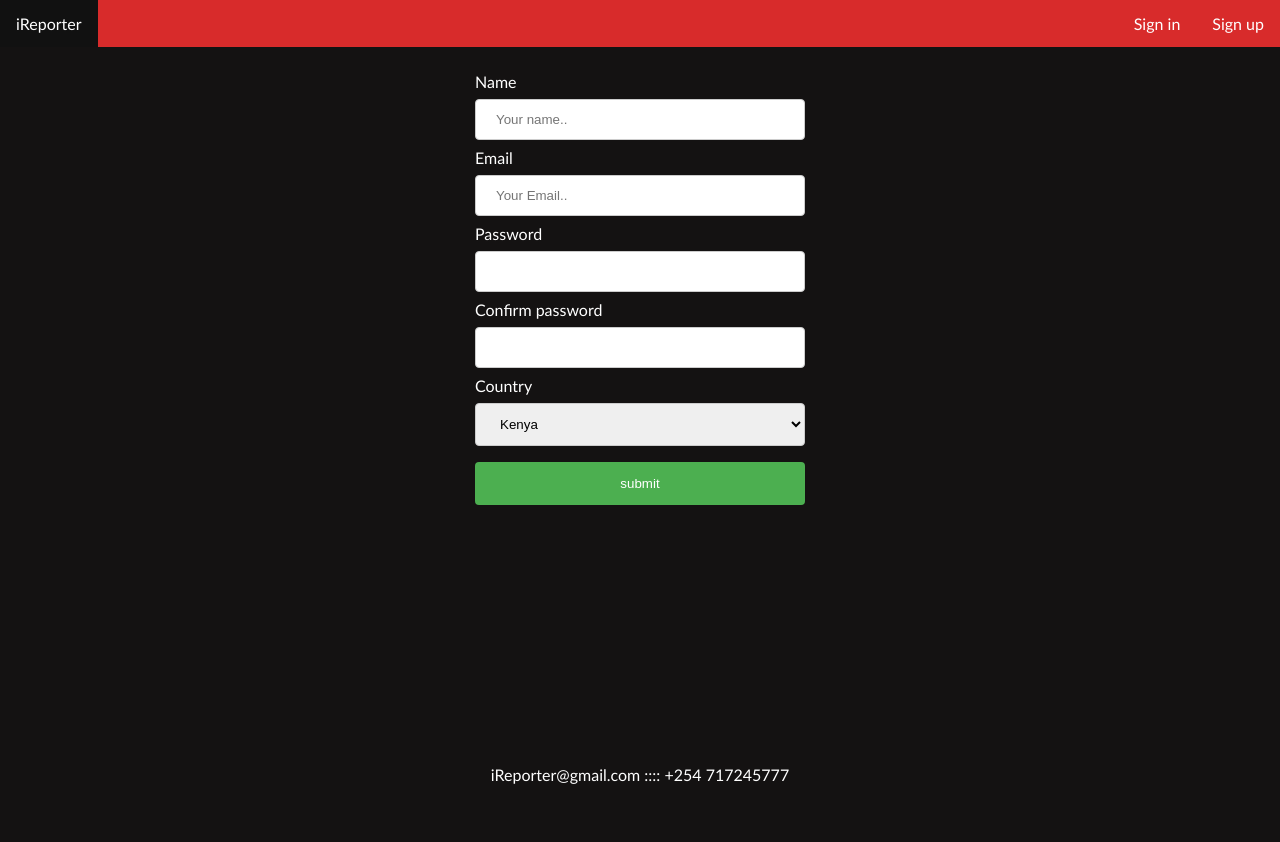
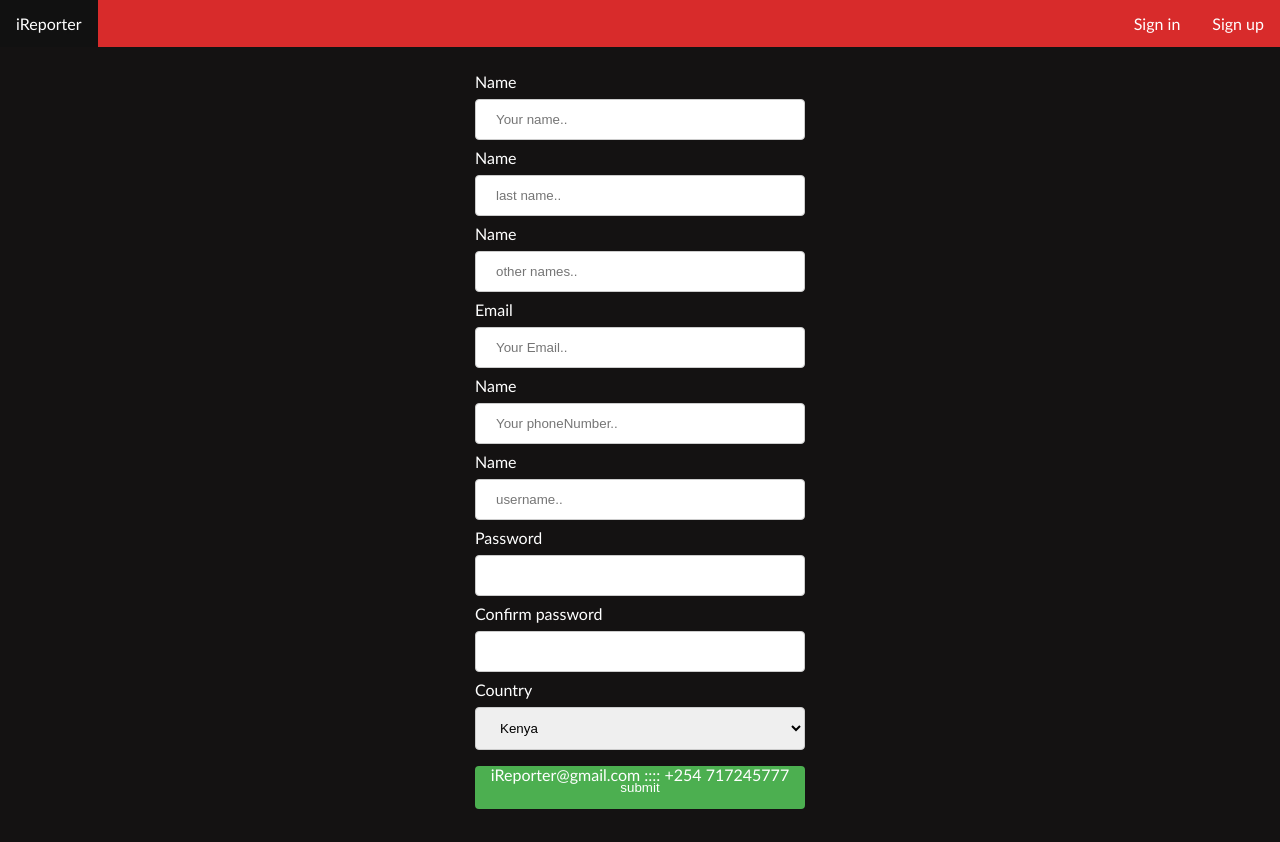
Before and after one commit to ValerieRono/iReporter-Valerie, a plain HTML site: page UI/sign_up.html in a window 1280 px wide. Before the commit the page ends 800 px from the top, so only its background shows below. Drawn offline with Linux system fonts and the light colour scheme.

Commit message:
add fields to sign up form

```diff
--- a/UI/sign_up.html
+++ b/UI/sign_up.html
@@ -18,11 +18,23 @@
     <div id=main_content>
         <div id=formContainer>
             <form action="profile.html" id="sign">
-                <label for="name">Name</label>
+                <label for="firstname">Name</label>
                 <input type="text" id="name" name="Name" placeholder="Your name..">
+
+                <label for="lastname">Name</label>
+                <input type="text" id="name" name="Name" placeholder="last name..">
+
+                <label for="othernames">Name</label>
+                <input type="text" id="name" name="Name" placeholder="other names..">
 
                 <label for="email">Email</label>
                 <input type="text" id="email" name="Email" placeholder="Your Email..">
+
+                <label for="phoneNumber">Name</label>
+                <input type="text" id="name" name="Name" placeholder="Your phoneNumber..">
+
+                <label for="username">Name</label>
+                <input type="text" id="name" name="Name" placeholder="username..">
 
                 <label for="password">Password</label>
                 <input type="text" id="password" name="Password">
```
